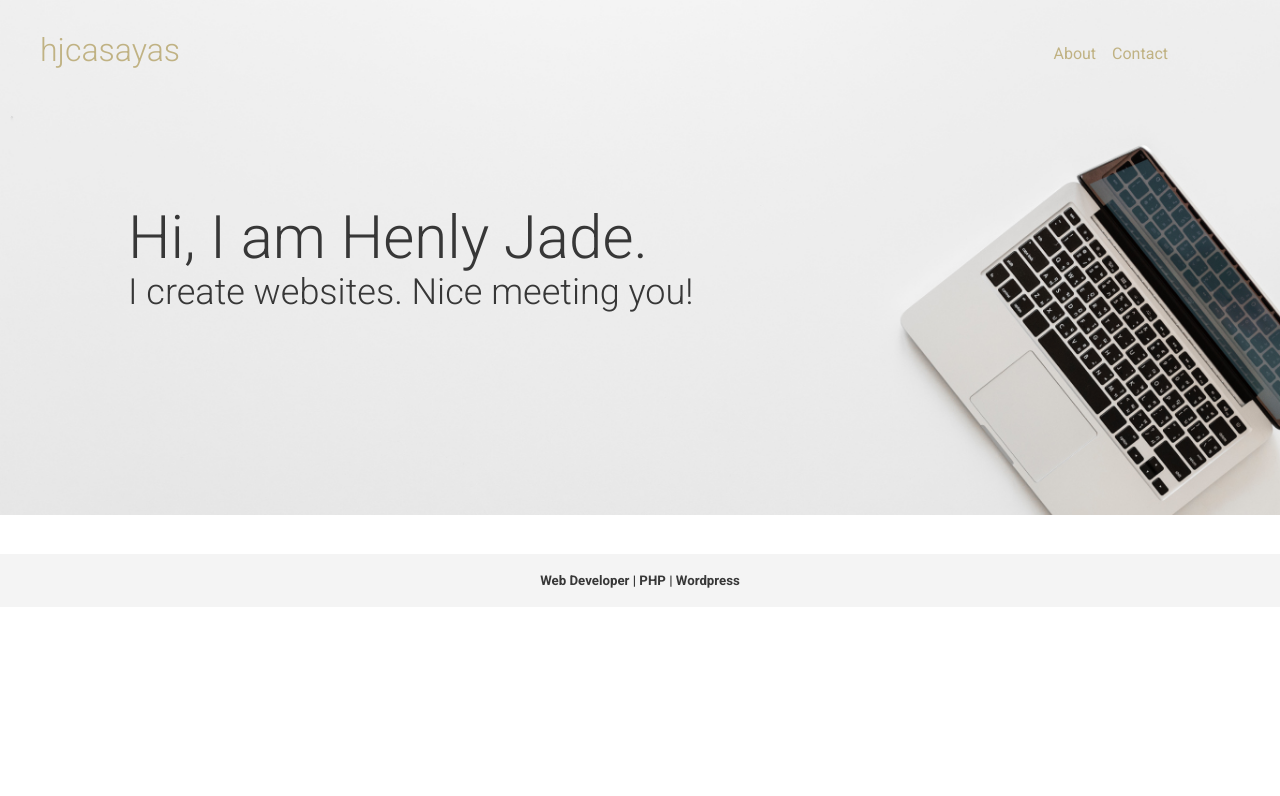
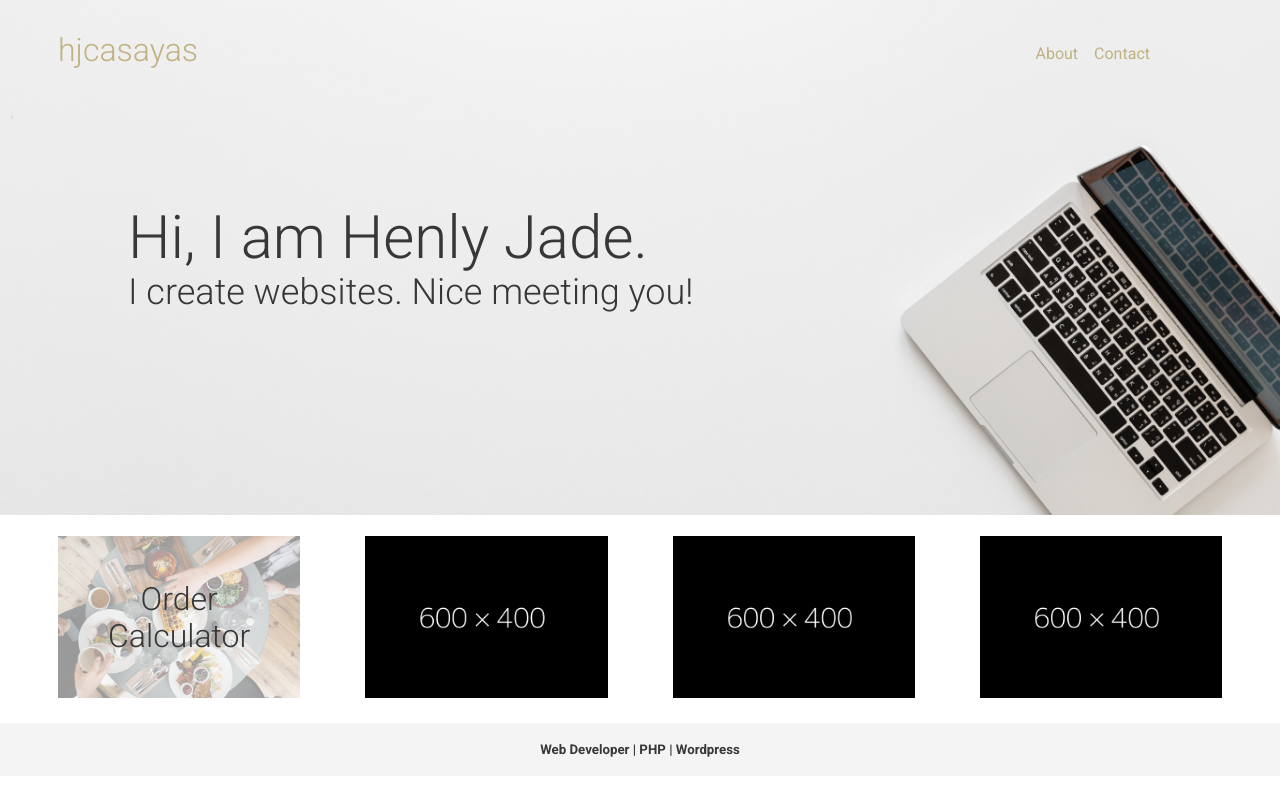
Before and after one commit to hjcasayas/portfolio, a website: page app/index.html in a window 1280 px wide. Drawn offline with Linux system fonts and the light colour scheme.

Commit message:
Finished styling projects section

```diff
--- a/app/assets/styles/base/_variables.css
+++ b/app/assets/styles/base/_variables.css
@@ -2,3 +2,5 @@
 $mainPink: #DCD0C0;
 $greyLight: #F4F4F4;
 $greyDark: #373737;
+
+$gutter: 65px;
--- a/app/assets/styles/modules/_page-section.css
+++ b/app/assets/styles/modules/_page-section.css
@@ -1,3 +1,3 @@
 .page-section {
-	padding: 1.2rem 0;
+	padding: 1.3rem 0;
 }
--- /dev/null
+++ b/app/assets/styles/modules/_projects.css
@@ -0,0 +1,35 @@
+.projects {
+
+
+	&__link {
+		display: block;
+		position: relative;
+		&:link,
+		&:visited {
+			color: $greyDark;
+		}
+	}
+
+	&__title {
+		font-size: 3rem;
+		font-weight: 300;
+		text-align: center;
+		position: absolute;
+		top: 30%;
+		left: 50%;
+		transform: translate(-50%, -50%);
+		z-index: 10;
+
+		@mixin atMedium {
+			font-size: 2rem;
+			top: 30%;
+		}
+
+	}
+
+	&__image {
+		opacity: 0.4;
+	}
+
+
+}
--- /dev/null
+++ b/app/assets/styles/modules/_row.css
@@ -0,0 +1,34 @@
+.row {
+
+	@mixin clearfix;
+
+/*	&--gutters {
+		margin-right: -$gutter;
+	}*/
+
+
+	&__3 {
+		margin-bottom: 1rem;
+
+		&:last-child {
+			margin-bottom: 0;
+		}
+	}
+
+	@mixin atMedium {
+		&--gutters > div {
+			margin-right: $gutter;
+		}
+
+		&__3 {
+			width: calc((100% - (3 * $gutter)) / 4);
+			float: left;
+			margin-bottom: 0;
+
+			&:last-child {
+				margin-right: 0;
+			}
+		}
+	}
+
+}
--- a/app/assets/styles/modules/_site-footer.css
+++ b/app/assets/styles/modules/_site-footer.css
@@ -1,6 +1,10 @@
 .site-footer {
 	background-color: $greyLight;
-	padding: 1.2rem 0;
+	padding: 1.2rem 0 2.3rem 0;
+
+	@mixin atMedium {
+		padding: 1.2rem 0;
+	}
 
 	&__text {
 		text-align: center;
--- a/app/assets/styles/modules/_wrapper.css
+++ b/app/assets/styles/modules/_wrapper.css
@@ -2,6 +2,5 @@
 	max-width: 1200px;
 	margin: 0 auto;
 	padding: 0 18px;
-
-	@mixin clearfix;
+	overflow: hidden;
 }
--- a/app/assets/styles/styles.css
+++ b/app/assets/styles/styles.css
@@ -9,6 +9,8 @@
 /*Modules*/
 @import "modules/_large-hero";
 @import "modules/_page-section";
+@import "modules/_projects";
+@import "modules/_row";
 @import "modules/_site-footer";
 @import "modules/_site-header";
 @import "modules/_site-nav";
--- a/app/index.html
+++ b/app/index.html
@@ -30,12 +30,25 @@
 				<h2 class="large-hero__subtitle">I create websites. <span class="large-hero__greetings">Nice meeting you!</span></h2>
 			</div>
 		</div>
-		<div id="my-projects" class="page-section">
-			<div class="row">
-				<div class="row__3"></div>
-				<div class="row__3"></div>
-				<div class="row__3"></div>
-				<div class="row__3"></div>
+		<div id="my-projects" class="projects page-section">
+			<div class="wrapper">
+				<div class="row row--gutters">
+					<div class="projects__column row__3">
+						<a class="projects__link" href="">
+							<img class="projects__image" src="/assets/images/food.jpg" alt="">
+							<h3 class="projects__title">Order Calculator</h3>
+						</a>
+					</div>
+					<div class="projects__column row__3">
+						<img src="/assets/images/column.png" alt="">
+					</div>
+					<div class="projects__column row__3">
+						<img src="/assets/images/column.png" alt="">
+					</div>
+					<div class="projects__column row__3">
+						<img src="/assets/images/column.png" alt="">
+					</div>
+				</div>
 			</div>
 		</div>
 		<footer class="site-footer">
--- a/app/temp/styles/styles.css
+++ b/app/temp/styles/styles.css
@@ -366,6 +366,10 @@
 	max-width: 100%;
 	height: auto;
 }
+* {
+	-webkit-box-sizing: border-box;
+	        box-sizing: border-box;
+}
 /*Modules*/
 .large-hero {
 	position: relative;
@@ -421,12 +425,76 @@
 	}
 	}
 .page-section {
-	padding: 1.2rem 0;
+	padding: 1.3rem 0;
 }
+.projects__link {
+		display: block;
+		position: relative;
+	}
+.projects__link:link,
+		.projects__link:visited {
+			color: #373737;
+		}
+.projects__title {
+		font-size: 3rem;
+		font-weight: 300;
+		text-align: center;
+		position: absolute;
+		top: 30%;
+		left: 50%;
+		-webkit-transform: translate(-50%, -50%);
+		        transform: translate(-50%, -50%);
+		z-index: 10;
+
+	}
+@media (min-width: 800px) {
+.projects__title {
+			font-size: 2rem;
+			top: 30%
+
+	}
+	}
+.projects__image {
+		opacity: 0.4;
+	}
+.row::after {
+		content: "";
+		clear: both;
+		display: table;
+	}
+/*	&--gutters {
+		margin-right: -$gutter;
+	}*/
+.row__3 {
+		margin-bottom: 1rem;
+	}
+.row__3:last-child {
+			margin-bottom: 0;
+		}
+@media (min-width: 800px) {
+		.row--gutters > div {
+			margin-right: 65px;
+		}
+
+		.row__3 {
+			width: calc((100% - (3 * 65px)) / 4);
+			float: left;
+			margin-bottom: 0;
+		}
+
+			.row__3:last-child {
+				margin-right: 0;
+			}
+	}
 .site-footer {
 	background-color: #F4F4F4;
-	padding: 1.2rem 0;
+	padding: 1.2rem 0 2.3rem 0;
 }
+@media (min-width: 800px) {
+.site-footer {
+		padding: 1.2rem 0
+}
+	}
 .site-footer__text {
 		text-align: center;
 		margin: 0;
@@ -475,9 +543,5 @@
 	max-width: 1200px;
 	margin: 0 auto;
 	padding: 0 18px;
+	overflow: hidden;
 }
-.wrapper::after {
-		content: "";
-		clear: both;
-		display: table;
-	}
```
Also changed, not shown: app/assets/images/column.png (added), app/assets/images/food.jpg (added).
